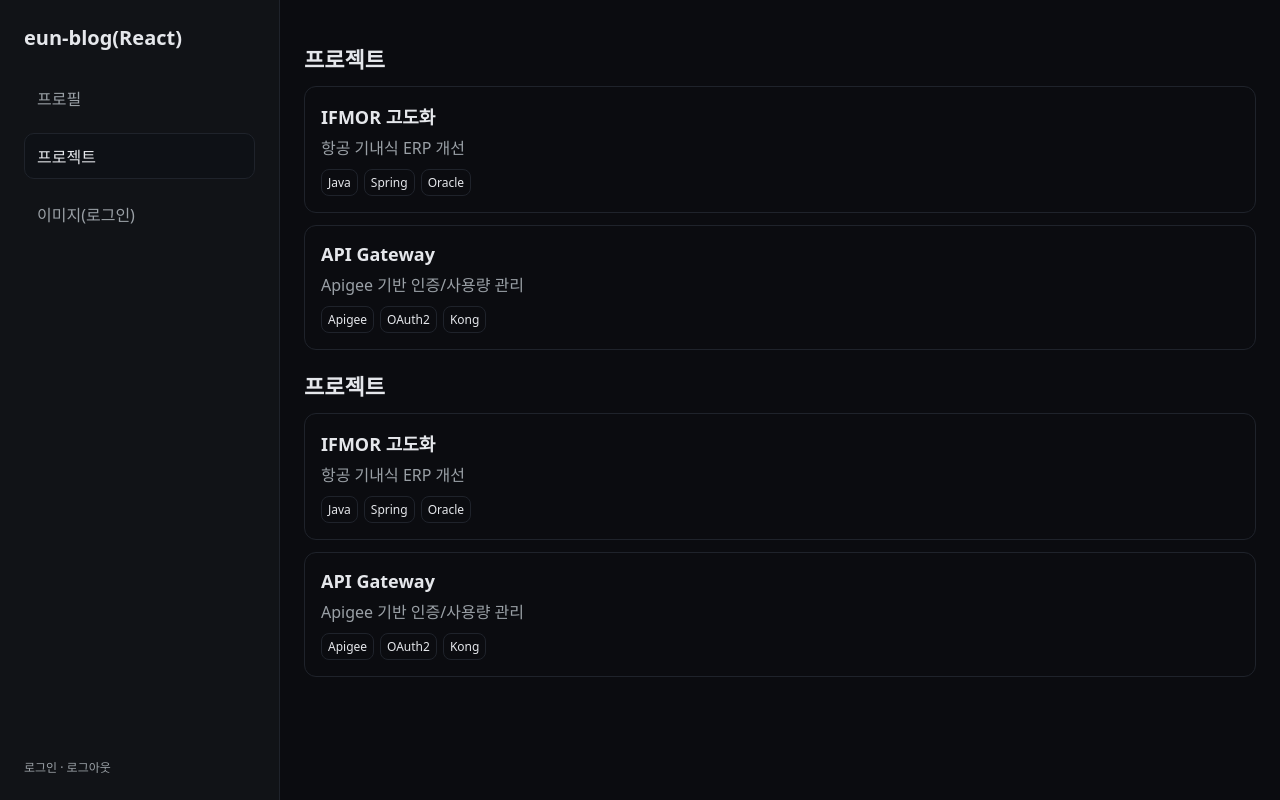
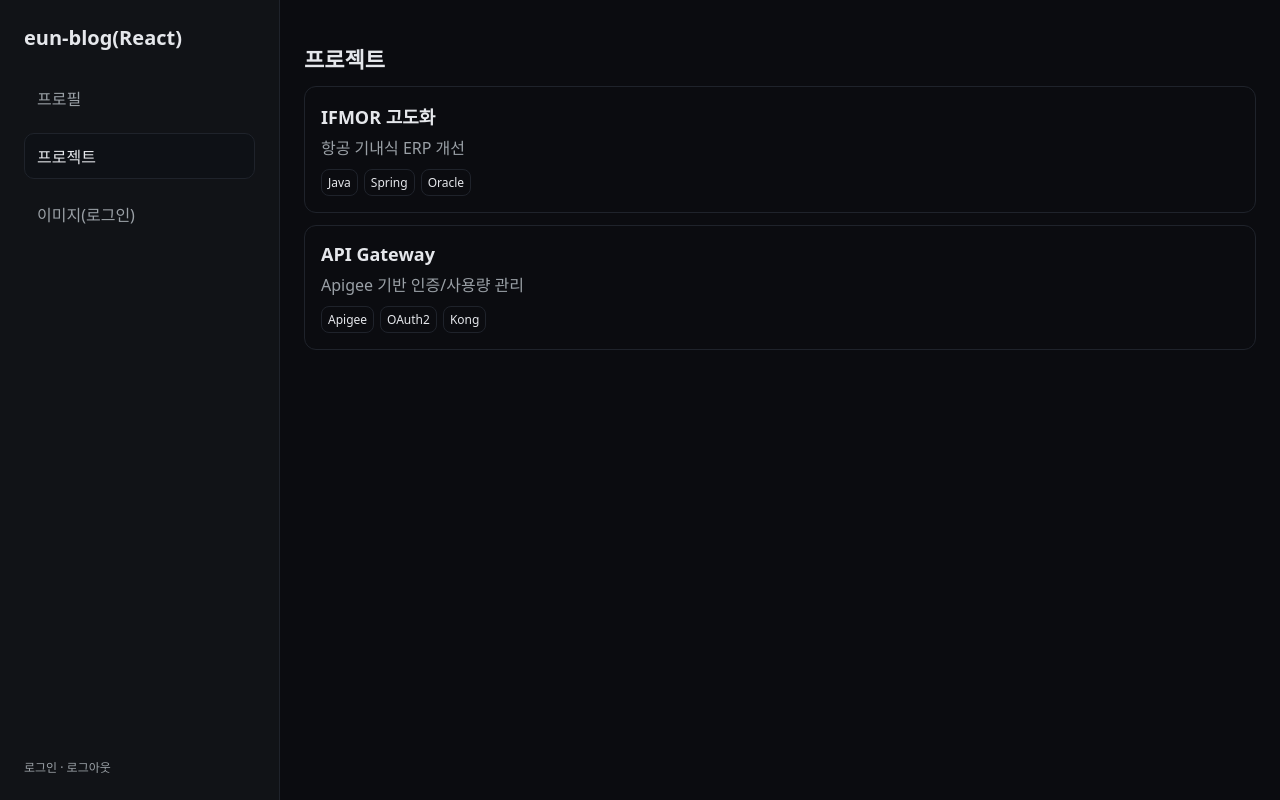
Before and after one commit to ket3613/eun-blog, a Next.js app: page /projects in a window 1280 px wide. Built offline with nearby package versions, Linux system fonts and the light colour scheme.

Commit message:
주석 추가

```diff
--- a/src/app/api/logout/route.ts
+++ b/src/app/api/logout/route.ts
@@ -1,7 +1,12 @@
 import { NextResponse } from "next/server";
 
+// GET 요청으로 로그아웃을 처리하는 함수
 export async function GET() {
-  const res = NextResponse.redirect(new URL("/", process.env.NEXT_PUBLIC_BASE_URL || "http://localhost:3000"));
-  res.cookies.set("session","", { path:"/", httpOnly:true, maxAge:0 });
-  return res;
+    // 루트 경로로 리다이렉트 응답 생성
+    const res = NextResponse.redirect(new URL("/", process.env.NEXT_PUBLIC_BASE_URL || "http://localhost:3000"));
+
+    // 세션 쿠키를 빈 값으로 설정하고 즉시 만료시켜 로그아웃 처리
+    res.cookies.set("session","", { path:"/", httpOnly:true, maxAge:0 });
+
+    return res;
 }
--- a/src/app/projects/page.tsx
+++ b/src/app/projects/page.tsx
@@ -1,26 +1,22 @@
 import { projects } from "@/lib/data";
 
+/**
+ * 프로젝트 목록을 보여주는 페이지
+ */
 export default function ProjectsPage() {
     return (
         <section>
             <h1 style={{ fontSize: 22, fontWeight: 700, marginBottom: 12 }}>프로젝트</h1>
+            {/* 프로젝트 목록을 그리드 레이아웃으로 표시 */}
             <div style={{ display: "grid", gap: 12 }}>
                 {projects.map(p => (
+                    // 각 프로젝트를 카드 형태로 표시
                     <article key={p.id} style={{ border: "1px solid #1f232b", borderRadius: 12, padding: 16 }}>
+                        {/* 프로젝트 이름 */}
                         <h2 style={{ margin: "0 0 6px 0", fontSize: 18 }}>{p.name}</h2>
+                        {/* 프로젝트 요약 설명 */}
                         <p style={{ margin: "0 0 10px 0", color: "#9aa0a6" }}>{p.summary}</p>
-            <div style={{ display: "flex", gap: 6, flexWrap: "wrap" }}>
-              {p.stack.map(s => <span key={s} style={{ fontSize: 12, border: "1px solid #1f232b", padding: "4px 6px", borderRadius: 8 }}>{s}</span>)}
-            </div>
-          </article>
-        ))}
-      </div>
-      <h1 style={{ fontSize: 22, fontWeight: 700, marginBottom: 12 }}>프로젝트</h1>
-      <div style={{ display: "grid", gap: 12 }}>
-        {projects.map(p => (
-          <article key={p.id} style={{ border: "1px solid #1f232b", borderRadius: 12, padding: 16 }}>
-            <h2 style={{ margin: "0 0 6px 0", fontSize: 18 }}>{p.name}</h2>
-            <p style={{ margin: "0 0 10px 0", color: "#9aa0a6" }}>{p.summary}</p>
+                        {/* 사용된 기술 스택을 태그 형태로 표시 */}
                         <div style={{ display: "flex", gap: 6, flexWrap: "wrap" }}>
                             {p.stack.map(s => <span key={s} style={{ fontSize: 12, border: "1px solid #1f232b", padding: "4px 6px", borderRadius: 8 }}>{s}</span>)}
                         </div>
@@ -28,6 +24,5 @@ export default function ProjectsPage() {
                 ))}
             </div>
         </section>
-
     );
 }
--- a/src/lib/auth.ts
+++ b/src/lib/auth.ts
@@ -1,21 +1,37 @@
 import { SignJWT, jwtVerify } from "jose";
 
+// JWT 서명 알고리즘 설정
 const alg = "HS256";
+
+// 환경변수에서 비밀키를 가져와 인코딩
 const secret = new TextEncoder().encode(process.env.AUTH_SECRET);
 
+/**
+ * JWT 토큰을 생성하는 함수
+ * @param payload - 토큰에 담을 데이터 객체
+ * @param expires - 토큰 만료 시간 (기본값: 1시간)
+ * @returns 생성된 JWT 토큰 문자열
+ */
 export async function createToken(payload: object, expires = "1h") {
     return await new SignJWT({ ...payload })
-    .setProtectedHeader({ alg })
-    .setIssuedAt()
-    .setExpirationTime(expires)
-    .sign(secret);
+        .setProtectedHeader({ alg }) // 헤더에 알고리즘 설정
+        .setIssuedAt() // 발급 시간 설정
+        .setExpirationTime(expires) // 만료 시간 설정
+        .sign(secret); // 비밀키로 서명
 }
 
+/**
+ * JWT 토큰을 검증하고 페이로드를 반환하는 함수
+ * @param token - 검증할 JWT 토큰 문자열
+ * @returns 검증 성공 시 페이로드 객체, 실패 시 null
+ */
 export async function verifyToken(token: string) {
     try {
+        // 토큰 검증 및 페이로드 추출
         const { payload } = await jwtVerify(token, secret, { algorithms: [alg] });
         return payload as Record<string, unknown>;
     } catch {
+        // 검증 실패 시 null 반환
         return null;
     }
 }
--- a/src/lib/data.ts
+++ b/src/lib/data.ts
@@ -1,13 +1,16 @@
+
+// 프로필 정보 객체
 export const profile = {
     name: "강은택",
     title: "Backend Engineer",
     bio: "Java/Spring, AWS, ERP, API 서버 운영",
     email: "ket3613@example.com",
-  avatar: "/1.jpg",
+    avatar: "/1.jpg", // 프로필 이미지 경로
     links: [
         { label: "GitHub", href: "https://github.com/ket3613" },
         { label: "Blog", href: "#" }
     ],
+    // 기술 스택과 숙련도 목록
     skills: [
         { name: "Java", level: 90 },
         { name: "Spring/Spring Boot", level: 85 },
@@ -16,21 +19,26 @@ export const profile = {
         { name: "Docker", level: 70 },
         { name: "React", level: 60 }
     ],
+    // 주요 강점
     highlights: ["API 설계", "대용량 트래픽 운영", "모니터링/알림", "ERP 커스텀"],
+    // 경력 사항
     experience: [
         { period: "2022–2025", role: "Backend Eng.", org: "Hanjin Information Systems", note: "ERP·API 서버 운영, 성능개선" },
         { period: "2019–2022", role: "Backend Eng.", org: "WideTNS", note: "J2EE·Oracle 기반 시스템" }
     ],
-  resumeUrl: "/resume.pdf" // 없으면 버튼 숨김
+    resumeUrl: "/resume.pdf" // 이력서 PDF 경로 (없으면 버튼 숨김)
 };
 
+// 프로젝트 타입 정의
 export type Project = { id: string; name: string; summary: string; stack: string[]; url?: string };
 
+// 프로젝트 목록
 export const projects: Project[] = [
     { id: "p1", name: "IFMOR 고도화", summary: "항공 기내식 ERP 개선", stack: ["Java","Spring","Oracle"], url: "#" },
     { id: "p2", name: "API Gateway", summary: "Apigee 기반 인증/사용량 관리", stack: ["Apigee","OAuth2","Kong"], url: "#" }
 ];
 
+// 인증이 필요한 보호된 이미지 목록
 export const protectedImages = [
     { id: "img1", alt: "프로젝트 대시보드", src: "/placeholder/1.png" },
     { id: "img2", alt: "시스템 아키텍처", src: "/placeholder/2.png" }
```
Also changed, not shown: src/app/images/page.tsx (+11 -0 lines), src/app/login/page.tsx (+23 -0 lines), 1 other file (tests, documents, lock files or other folders). Lines whose indentation alone changed are shown as unchanged.
